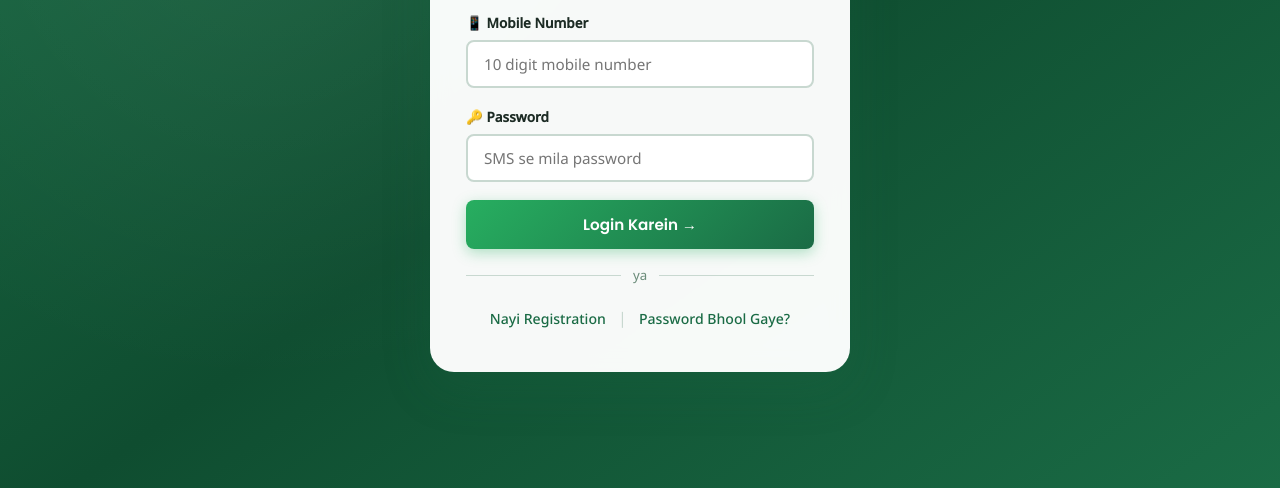
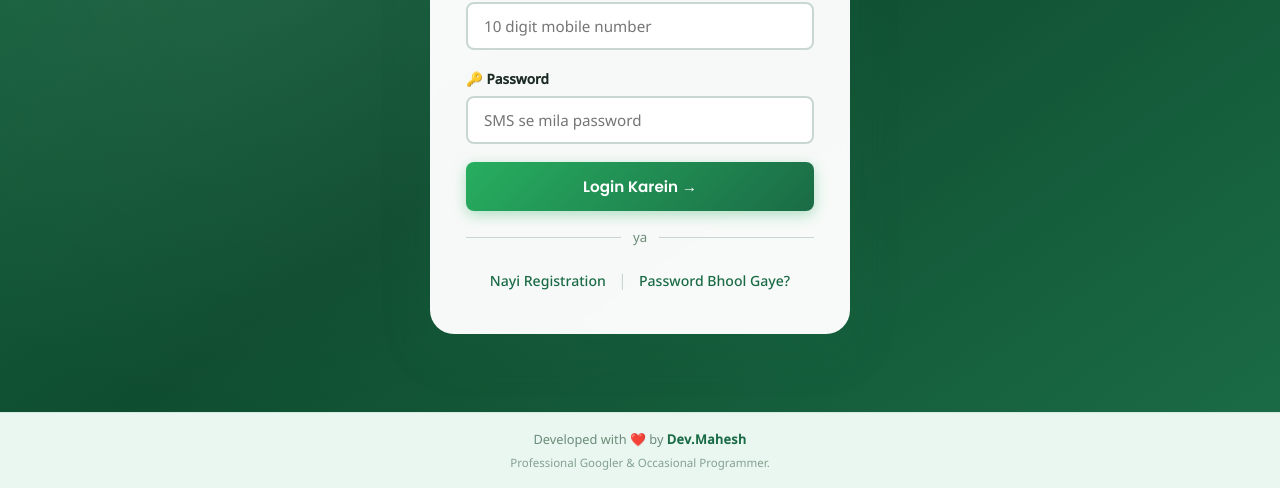
Before and after one commit to mdey0108/MeD-App, a plain HTML site: page index.html in a window 1280 px wide. Shown: the part 312-800 px from the top of the page. Drawn offline with Linux system fonts and the light colour scheme.

Commit message:
footer added

```diff
--- a/app.js
+++ b/app.js
@@ -655,6 +655,18 @@ function logout() {
 
 // ── Boot ────────────────────────────────────────────────────
 window.addEventListener("DOMContentLoaded", () => {
+  // Random Humorous Taglines for Footer
+  const taglines = [
+    "I turn coffee into code and bugs into features.",
+    "Making the internet slightly less broken, one app at a time.",
+    "I talk to computers so you don't have to.",
+    "Turning complex caffeine into elegant code.",
+    "Professional Googler & Occasional Programmer."
+  ];
+  const randomTagline = taglines[Math.floor(Math.random() * taglines.length)];
+  const footerEl = document.getElementById("footer-tagline");
+  if (footerEl) footerEl.textContent = randomTagline;
+
   if (loadSession() && State.user) {
     if (State.user.role === "shopkeeper") navigate("shopkeeperDashboard");
     else navigate("userDashboard");
--- a/index.html
+++ b/index.html
@@ -35,6 +35,11 @@
     </div>
   </div>
 
+  <footer class="app-footer">
+    <p>Developed with ❤️ by <a href="https://mdey0108.github.io/" target="_blank" rel="noopener noreferrer"><strong>Dev.Mahesh</strong></a></p>
+    <p class="footer-sub" id="footer-tagline">Crafting Modern Web Experiences</p>
+  </footer>
+
   <script src="config.js"></script>
   <script src="app.js"></script>
 </body>
--- a/style.css
+++ b/style.css
@@ -31,6 +31,8 @@ body {
   background: var(--green-pale);
   color: var(--grey-900);
   min-height: 100vh;
+  display: flex;
+  flex-direction: column;
   line-height: 1.6;
 }
 
@@ -41,11 +43,11 @@ h2 { font-size: 1.4rem; font-weight: 600; }
 h3 { font-size: 1.1rem; font-weight: 600; }
 
 /* ── App Shell ── */
-#app { min-height: 100vh; display: flex; flex-direction: column; }
+#app { flex: 1; display: flex; flex-direction: column; }
 
 /* ── Splash / Auth Background ── */
 .auth-bg {
-  min-height: 100vh;
+  flex: 1;
   background: linear-gradient(145deg, var(--green-dark) 0%, #0f4d30 50%, #1a6b45 100%);
   display: flex; align-items: center; justify-content: center;
   padding: 20px;
@@ -445,3 +447,31 @@ h3 { font-size: 1.1rem; font-weight: 600; }
 .text-muted { color: var(--grey-600); font-size: .85rem; }
 .fw-600 { font-weight: 600; }
 .color-green { color: var(--green-dark); }
+
+/* ── Footer ── */
+.app-footer {
+  text-align: center;
+  padding: 16px 20px;
+  color: var(--grey-600);
+  font-size: 0.8rem;
+  background: var(--green-pale);
+  border-top: 1px solid rgba(26,107,69,0.1);
+}
+.app-footer strong {
+  color: var(--green-dark);
+  font-weight: 600;
+  letter-spacing: 0.5px;
+}
+.app-footer a {
+  text-decoration: none;
+  transition: all var(--transition);
+}
+.app-footer a:hover strong {
+  color: var(--green-mid);
+  text-decoration: underline;
+}
+.app-footer .footer-sub {
+  font-size: 0.72rem;
+  opacity: 0.8;
+  margin-top: 4px;
+}
```
